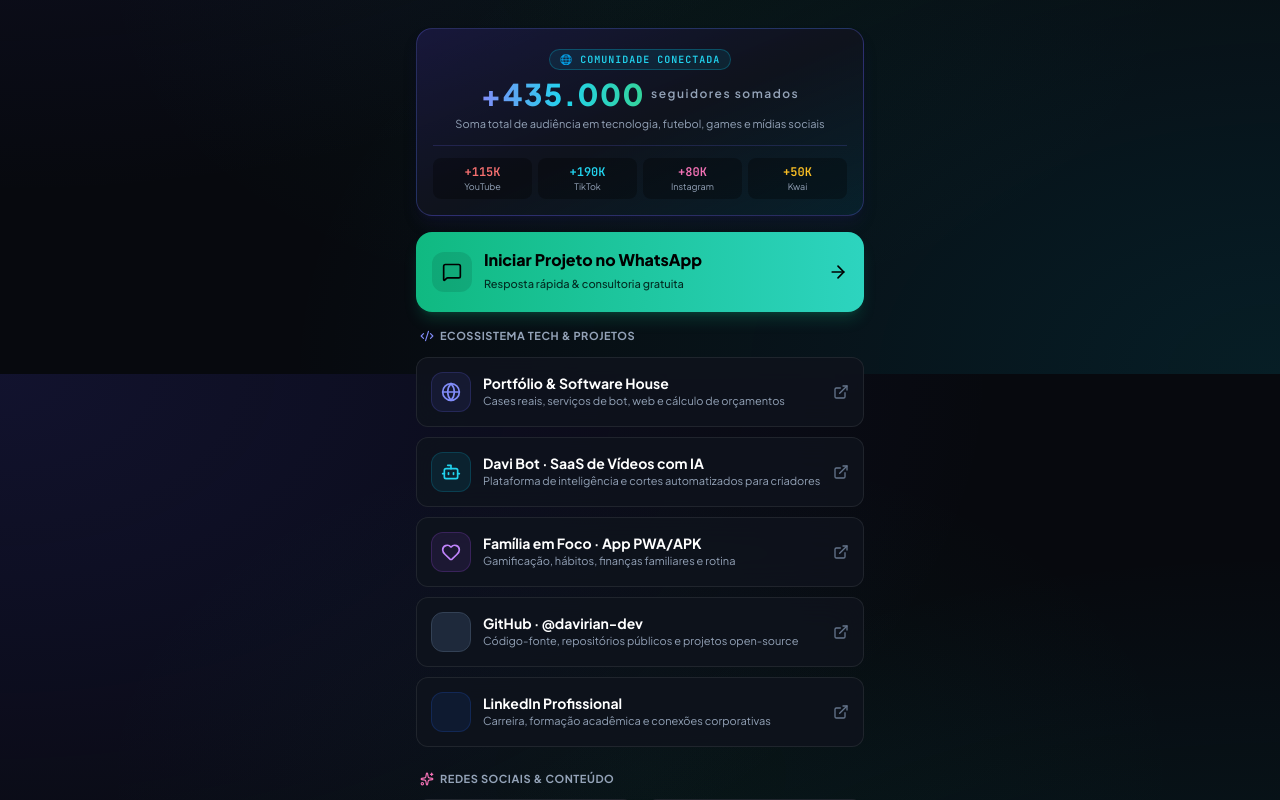
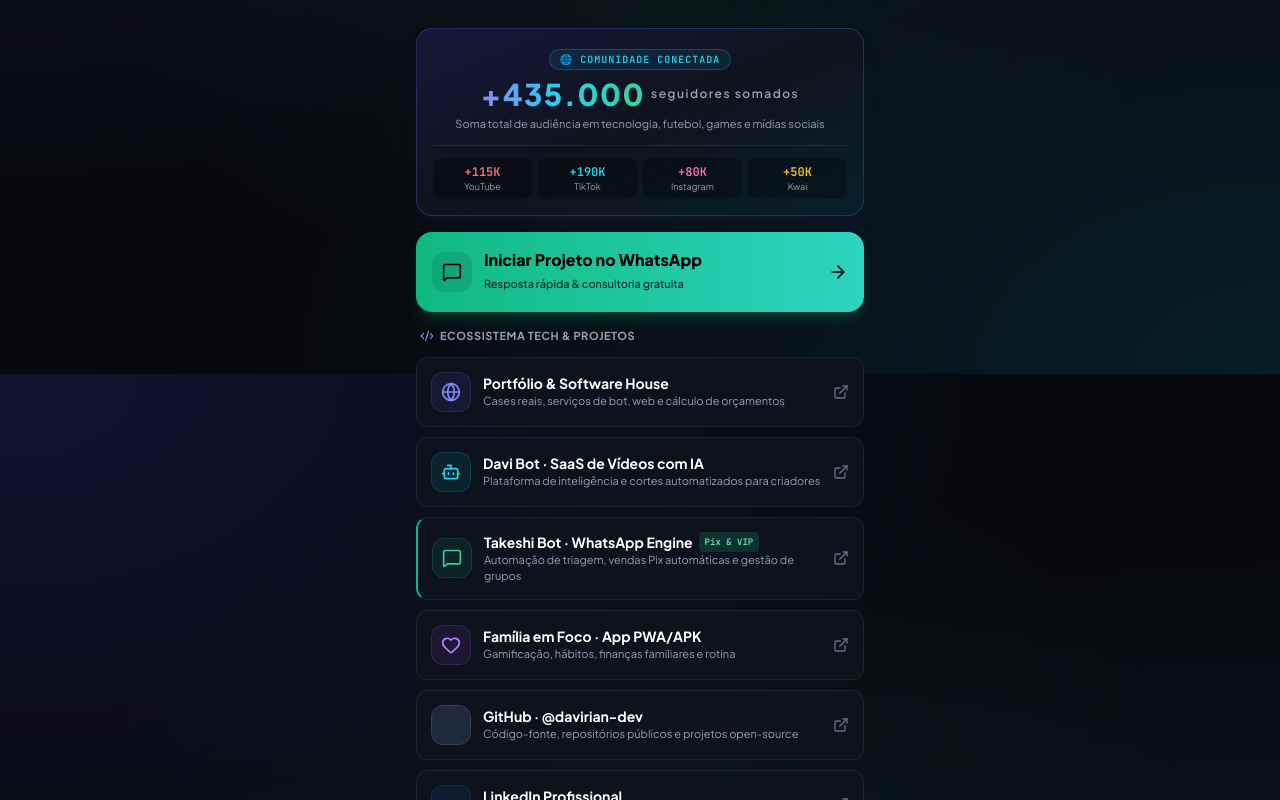
Before and after one commit to davirian-dev/davirian-links, a plain HTML site: page index.html in a window 1280 px wide. Shown: the part 426-1226 px from the top of the page. Drawn offline with nearby package versions, Linux system fonts and the light colour scheme; some icons are missing.

Commit message:
feat: adicionar Takeshi Bot WhatsApp Engine aos projetos no linktree

```diff
--- a/index.html
+++ b/index.html
@@ -208,6 +208,23 @@
                         <div class="text-left">
                             <div class="text-sm font-bold text-white group-hover:text-cyan-400 transition-colors">Davi Bot · SaaS de Vídeos com IA</div>
                             <div class="text-[11px] text-slate-400">Plataforma de inteligência e cortes automatizados para criadores</div>
+                        </div>
+                    </div>
+                    <i data-lucide="external-link" class="w-4 h-4 text-slate-500 group-hover:text-white transition-colors"></i>
+                </a>
+
+                <!-- Takeshi Bot Engine -->
+                <a href="https://github.com/davirian-dev/takeshi-bot" target="_blank" rel="noopener" class="w-full p-3.5 rounded-xl glass-card flex items-center justify-between group border-l-2 border-l-emerald-500">
+                    <div class="flex items-center gap-3">
+                        <div class="w-10 h-10 rounded-xl bg-emerald-500/10 border border-emerald-500/20 flex items-center justify-center text-emerald-400 group-hover:scale-110 transition-transform">
+                            <i data-lucide="message-square" class="w-5 h-5"></i>
+                        </div>
+                        <div class="text-left">
+                            <div class="text-sm font-bold text-white group-hover:text-emerald-400 transition-colors flex items-center gap-1.5">
+                                <span>Takeshi Bot · WhatsApp Engine</span>
+                                <span class="bg-emerald-500/20 text-emerald-300 text-[9px] px-1.5 py-0.2 rounded font-mono">Pix & VIP</span>
+                            </div>
+                            <div class="text-[11px] text-slate-400">Automação de triagem, vendas Pix automáticas e gestão de grupos</div>
                         </div>
                     </div>
                     <i data-lucide="external-link" class="w-4 h-4 text-slate-500 group-hover:text-white transition-colors"></i>
```
